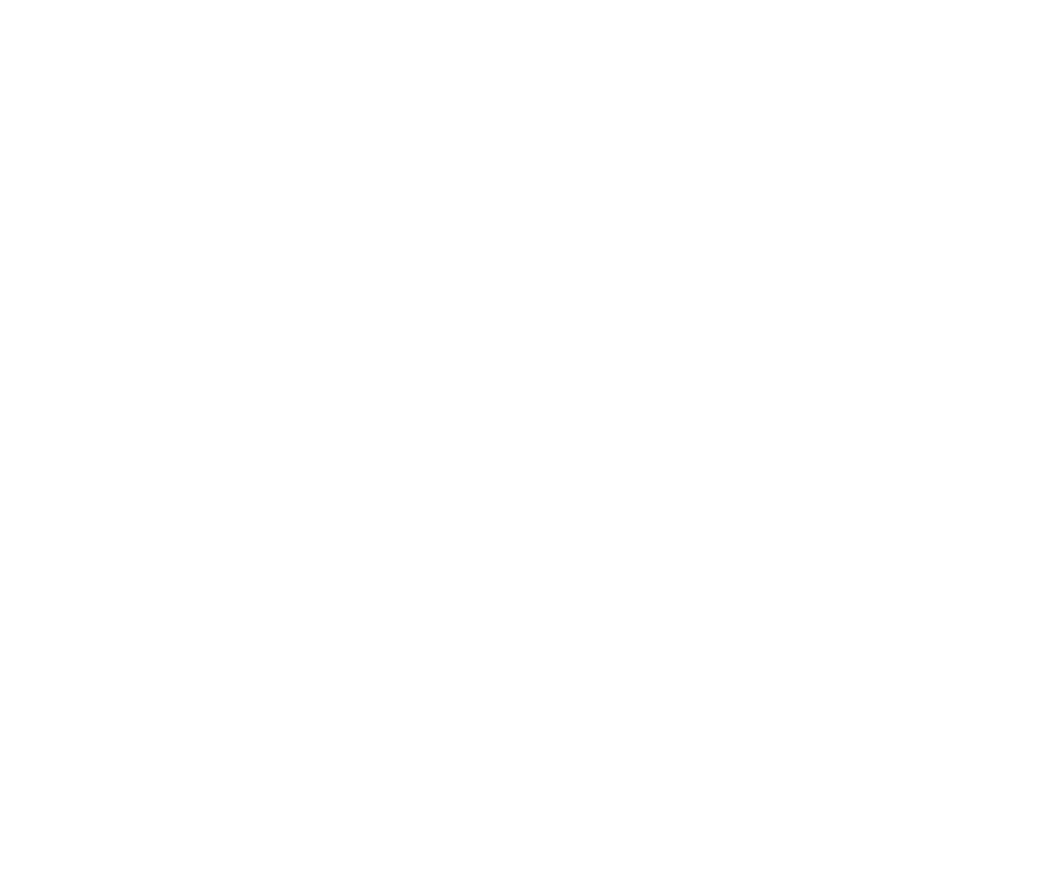
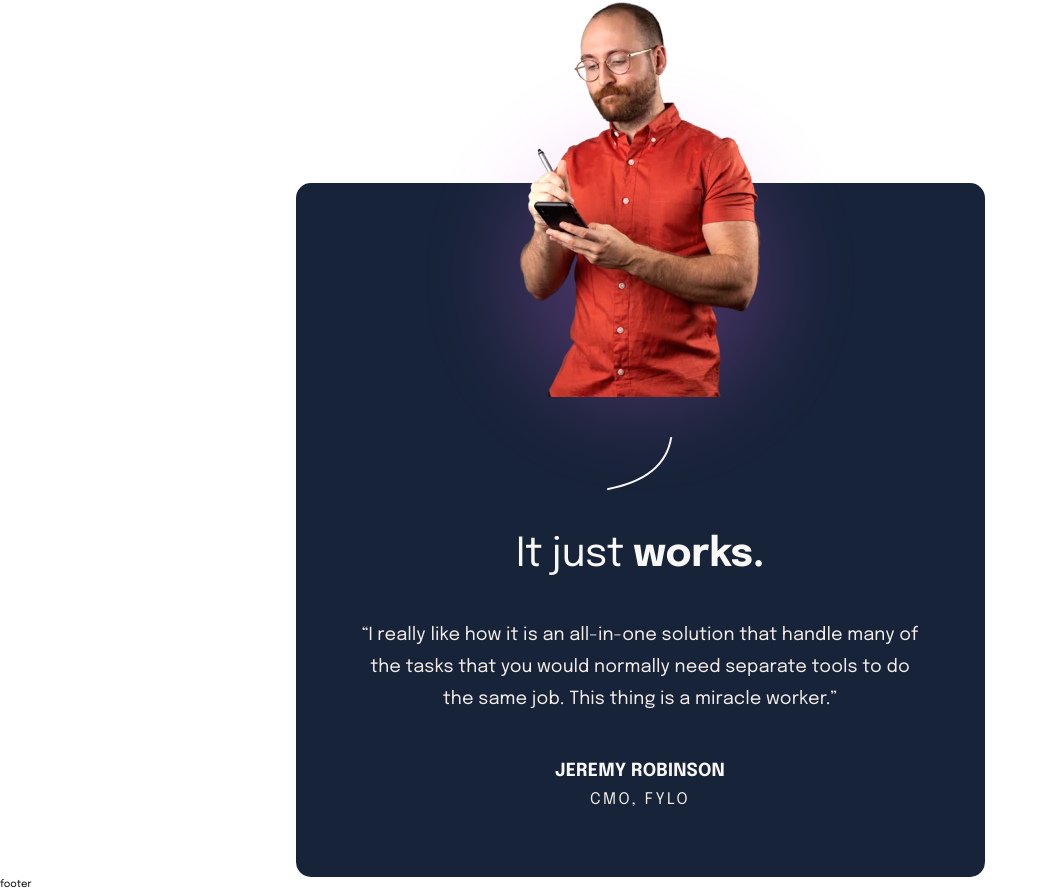
Before and after one commit to clakr/suite-landing-page, a React (Vite) app: page / in a window 1280 px wide. Shown: the part 909-1801 px from the top of the page, without its empty margins (0-1048 px from the left). Before the commit the page ends 849 px from the top, so only its background shows below. Built offline with nearby package versions, Linux system fonts and the light colour scheme.

Commit message:
`<CMO />` component

```diff
--- a/src/App.tsx
+++ b/src/App.tsx
@@ -1,6 +1,6 @@
 import Header from "./components/Header";
 import Hero from "./components/Hero";
-import Marketing from "./components/Marketing";
+import CMO from "./components/CMO";
 import Footer from "./components/Footer";
 
 export default function App() {
@@ -8,7 +8,7 @@
     <>
       <Header />
       <Hero />
-      <Marketing />
+      <CMO />
       <Footer />
     </>
   );
--- /dev/null
+++ b/src/components/CMO.tsx
@@ -0,0 +1,44 @@
+export default function CMO() {
+  return (
+    <section className="tablet:wrapper mt-[23.7rem] flex flex-col items-center gap-y-16 rounded-[1.5rem] bg-midnight px-[1.6rem] pb-[6.4rem] tablet:mt-[27.3rem] tablet:px-[5.8rem] desktop:relative desktop:flex-row desktop:justify-end desktop:gap-x-[5.3rem] desktop:p-[8.8rem_12.5rem]">
+      <div className="relative bottom-0 -mt-[18.1rem] desktop:absolute desktop:left-[11.2rem] desktop:mt-0 desktop:h-[60rem] desktop:w-[37.5rem]">
+        <picture className="relative z-10 desktop:block desktop:h-full desktop:w-full desktop:[&>img]:h-full">
+          <source
+            srcSet="./image-jeremy-small@2x.webp 2x, ./image-jeremy-small.webp 1x"
+            type="image/webp"
+          />
+          <source srcSet="./image-jeremy-small@2x.png 2x" type="image/png" />
+          <img src="./image-jeremy-small.png" alt="" />
+        </picture>
+        <img
+          src="./pattern-blur.svg"
+          alt=""
+          className="absolute bottom-0 tablet:scale-[2] tablet:opacity-50 desktop:scale-150 desktop:opacity-75"
+        />
+      </div>
+      <img
+        src="./pattern-curved-line-2.svg"
+        alt=""
+        className="desktop:-mt-64"
+      />
+      <div className="flex flex-col gap-y-16 text-center desktop:text-start">
+        <h2 className="text-[4rem] leading-[4.8rem] -tracking-[.042rem] text-linen">
+          It just <strong>works.</strong>
+        </h2>
+        <p className="max-w-[55ch] text-[1.8rem] leading-[3.2rem] tracking-[0.009rem] text-cream desktop:max-w-[32ch]">
+          “I really like how it is an all-in-one solution that handle many of
+          the tasks that you would normally need separate tools to do the same
+          job. This thing is a miracle worker.”
+        </p>
+        <div>
+          <h3 className="text-[1.8rem] font-bold uppercase leading-[3.2rem] tracking-[.018rem] text-linen">
+            Jeremy Robinson
+          </h3>
+          <h4 className="text-[1.6rem] uppercase leading-[2.6rem] tracking-[.25rem] text-cream">
+            CMO, Fylo
+          </h4>
+        </div>
+      </div>
+    </section>
+  );
+}
--- a/src/components/Marketing.tsx
+++ /dev/null
@@ -1,3 +0,0 @@
-export default function Marketing() {
-  return <section>marketing</section>;
-}
--- a/src/index.css
+++ b/src/index.css
@@ -8,6 +8,6 @@
 
 @layer utilities {
   .wrapper {
-    @apply px-[1.6rem] tablet:mx-auto tablet:max-w-[68.9rem] tablet:px-0 desktop:max-w-[111rem];
+    @apply tablet:mx-auto tablet:max-w-[68.9rem] desktop:max-w-[111rem];
   }
 }
```
